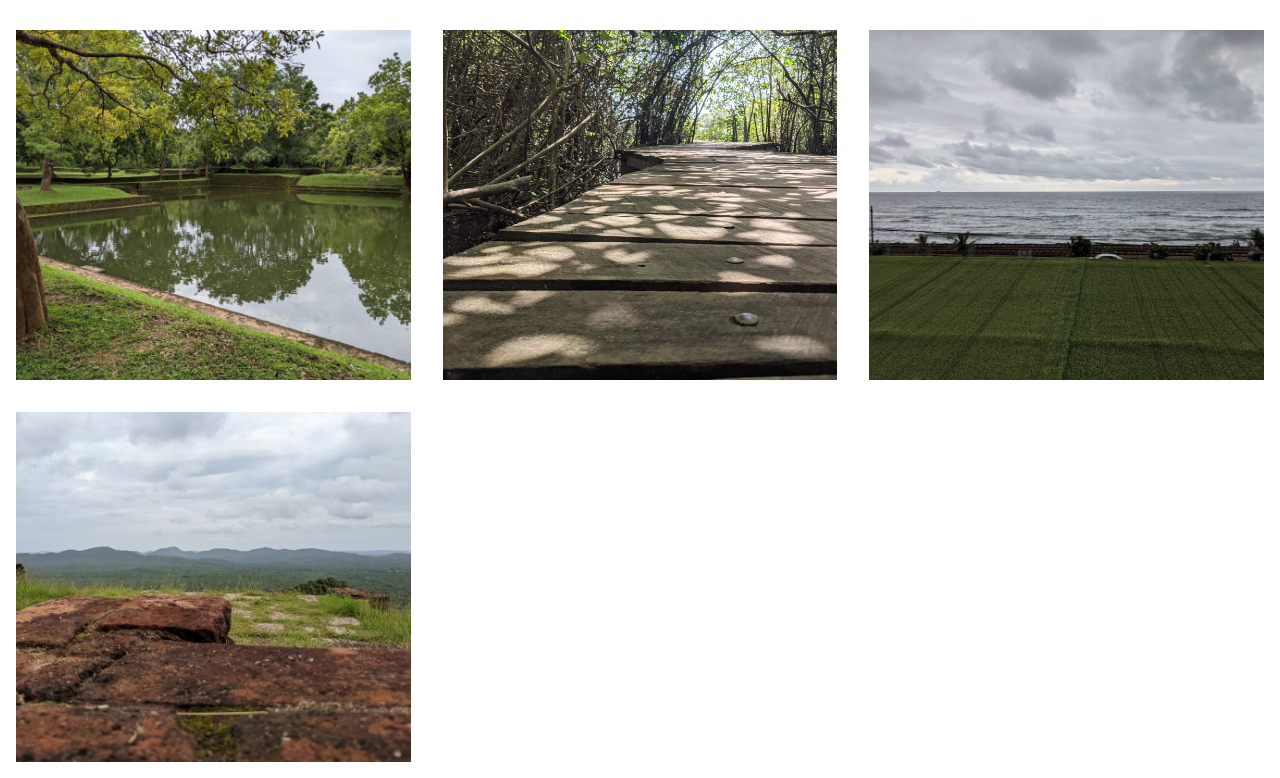
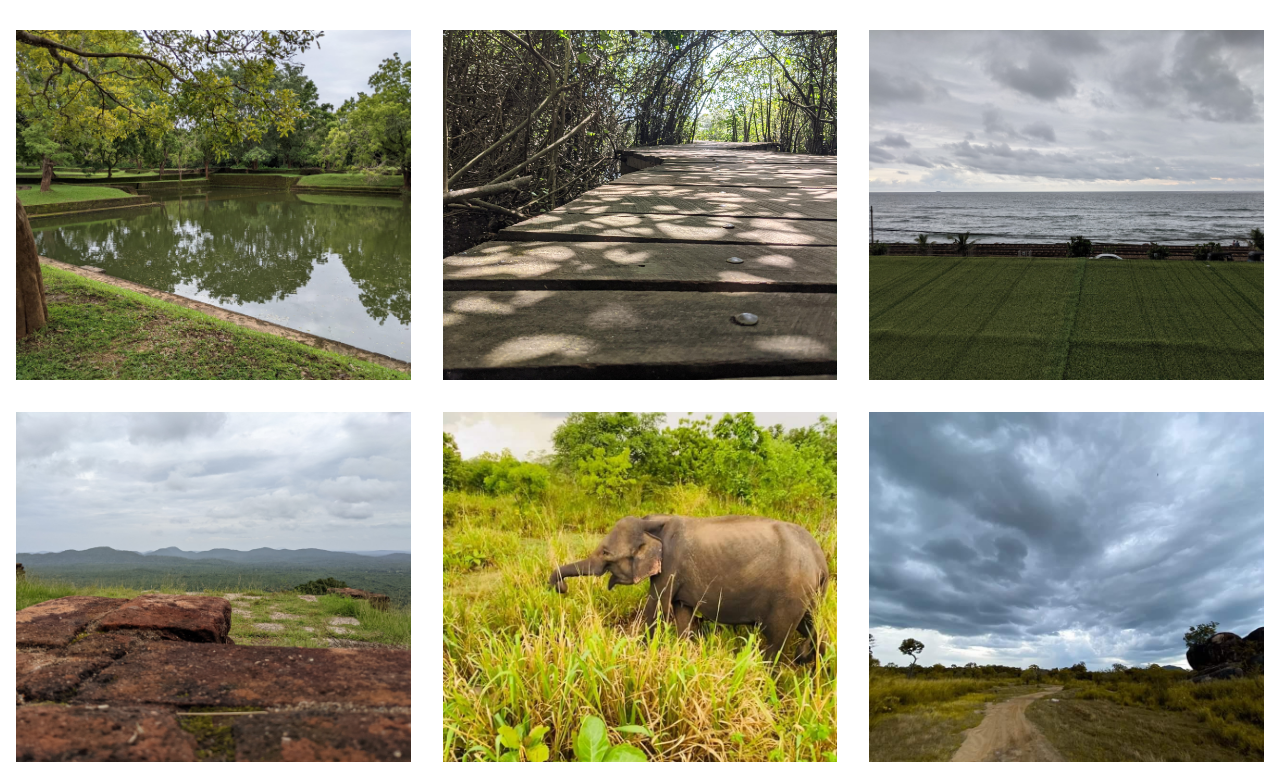
Before and after one commit to kasunkavinda/TravelWithKassa, a React (Create React App) app: page /gallery in a window 1280 px wide. Shown: the part 4348-5126 px from the top of the page. Built offline with nearby package versions, Linux system fonts and the light colour scheme.

Commit message:
latest images

```diff
--- a/src/components/Gallery/Gallery.js
+++ b/src/components/Gallery/Gallery.js
@@ -90,6 +90,8 @@ const AllImageLists = [
   { id: 35, category: "wild", imageUrl: "/images/gallery-images/35.jpg" },
   { id: 36, category: "wild", imageUrl: "/images/gallery-images/36.jpg" },
   { id: 37, category: "wild", imageUrl: "/images/gallery-images/37.jpg" },
+  { id: 38, category: "wild", imageUrl: "/images/gallery-images/38.jpg" },
+  { id: 39, category: "wild", imageUrl: "/images/gallery-images/39.jpg" },
 ];
 
 function Gallery() {
```
Also changed, not shown: public/images/gallery-images/38.jpg (added), public/images/gallery-images/39.jpg (added).
